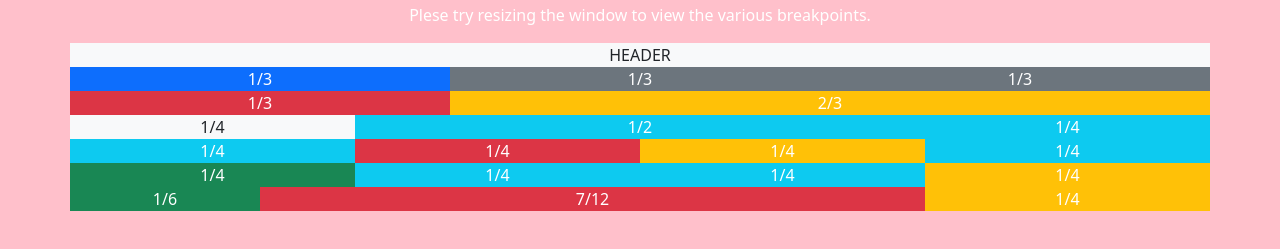
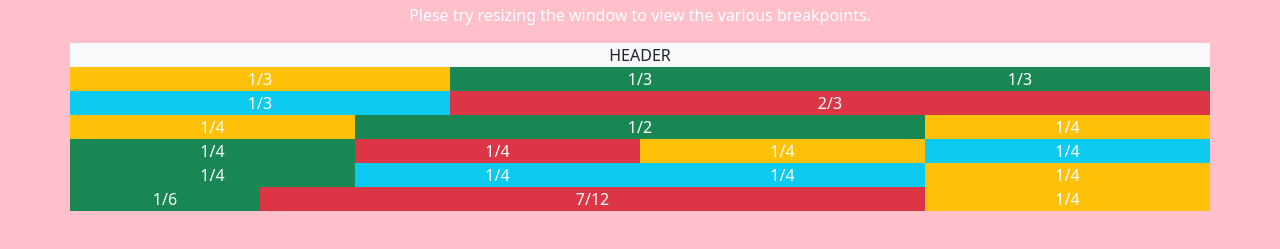
Before and after one commit to Bronson0910/BreakpointTypography, a plain HTML site: page index.html in a window 1280 px wide. Shown: the part 53-302 px from the top of the page. Drawn offline with nearby package versions, Linux system fonts and the light colour scheme.

Commit message:
Update index.html

```diff
--- a/index.html
+++ b/index.html
@@ -23,24 +23,24 @@
     </div>
 
     <div class="row">
-      <div class="col-md-offset-4 col-md-4 bg-primary">1/3</div>
-      <div class="col-md-4 bg-secondary text-white">1/3</div>
-      <div class="col-md-4 bg-secondary text-white">1/3</div>
+      <div class="col-md-offset-4 col-md-4 bg-warning">1/3</div>
+      <div class="col-md-4 bg-success text-white">1/3</div>
+      <div class="col-md-4 bg-success text-white">1/3</div>
     </div>
 
     <div class="row">
-      <div class="col-md-4 bg-danger">1/3</div>
-      <div class="col-md-8 bg-warning text-white">2/3</div>
+      <div class="col-md-4 bg-info">1/3</div>
+      <div class="col-md-8 bg-danger text-white">2/3</div>
     </div>
 
     <div class="row">
-      <div class="col-md-3 text-dark bg-light">1/4</div>
-      <div class="col-md-6 bg-info text-white">1/2</div>
-      <div class="col-md-3 bg-info">1/4</div>
+      <div class="col-md-3 bg-warning">1/4</div>
+      <div class="col-md-6 bg-success text-white">1/2</div>
+      <div class="col-md-3 bg-warning">1/4</div>
     </div>
 
     <div class="row">
-      <div class="col-md-3 bg-info text-white">1/4</div>
+      <div class="col-md-3 bg-success text-white">1/4</div>
       <div class="col-md-3 bg-danger text-white">1/4</div>
       <div class="col-md-3 bg-warning">1/4</div>
       <div class="col-md-3 bg-info">1/4</div>
```
